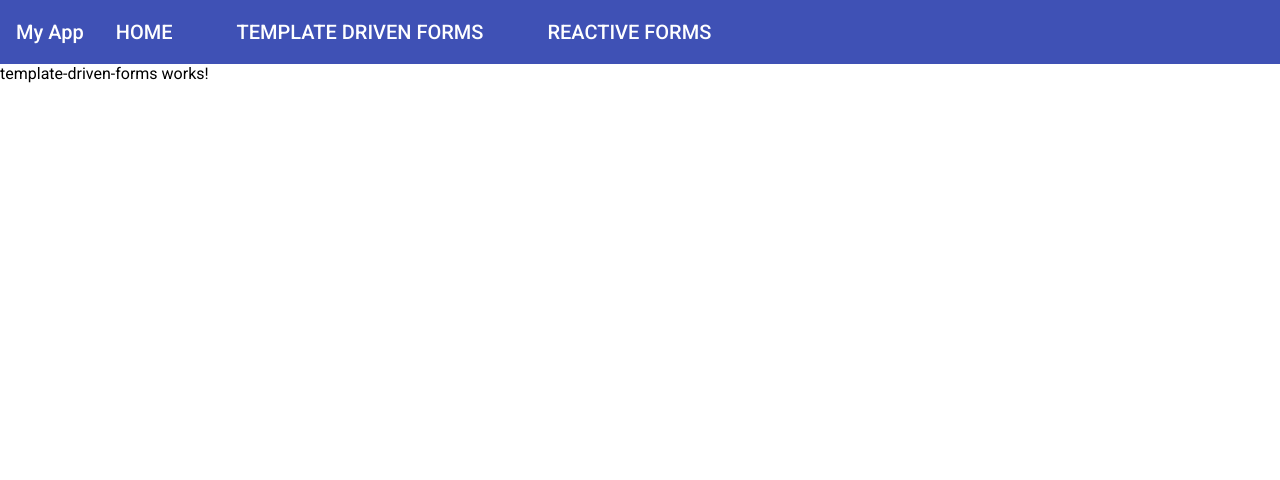
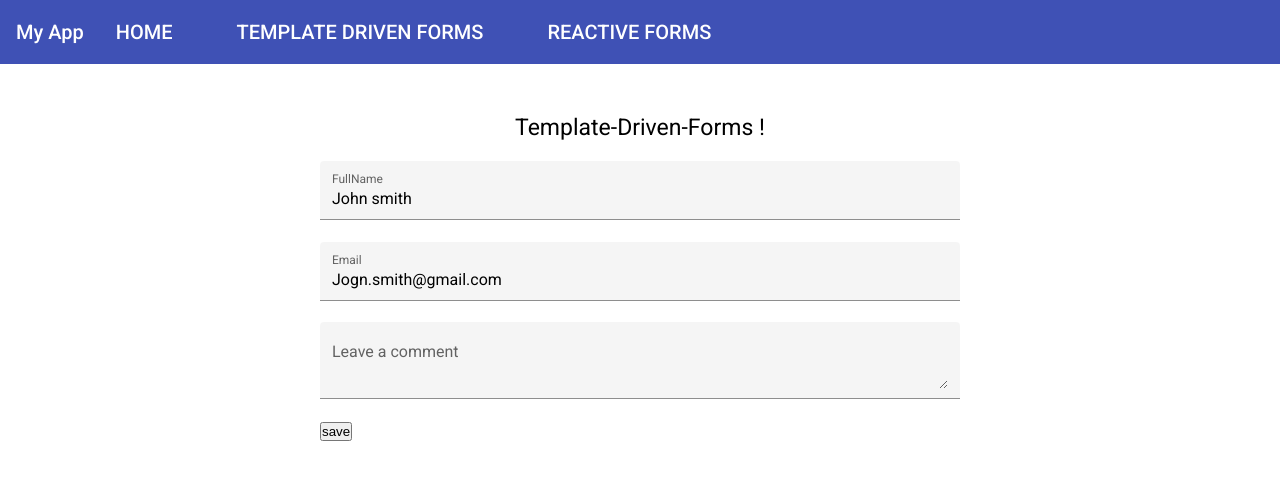
Before and after one commit to anasmak04/Angular-Forms-validation, an Angular app in the folder forms/: page /template in a window 1280 px wide. Shown: the top 480 px of the page. Built offline with nearby package versions, Linux system fonts and the light colour scheme.

Commit message:
build UI for component template driven

```diff
--- a/forms/src/app/template-driven-forms/template-driven-forms.component.css
+++ b/forms/src/app/template-driven-forms/template-driven-forms.component.css
@@ -0,0 +1,26 @@
+.example-form{
+    display: flex;
+    flex-direction: column;
+}
+
+.example-full-width{
+    width: 50%;
+    margin: 0 auto;
+    display: block;
+}
+
+.example-button-row{
+    width: 50%;
+    margin: 0 auto;
+    display: block;
+}
+
+.container{
+    display: flex;
+    justify-content: center;
+    align-items: center;
+    margin-top: 50px;
+    margin-bottom: 20px;
+    font-size: 23px;
+    text-transform: capitalize;
+}
--- a/forms/src/app/template-driven-forms/template-driven-forms.component.html
+++ b/forms/src/app/template-driven-forms/template-driven-forms.component.html
@@ -1 +1,27 @@
-<p>template-driven-forms works!</p>
+<div class="container">
+    <p>template-driven-forms !</p>
+
+</div>
+<form class="example-form">
+    <mat-form-field class="example-full-width" appearance="fill">
+      <mat-label>FullName</mat-label>
+      <input matInput placeholder="John smith" value="John smith">
+    </mat-form-field>
+
+    <mat-form-field class="example-full-width" appearance="fill">
+        <mat-label>Email</mat-label>
+        <input matInput placeholder="Email" value="Jogn.smith@gmail.com">
+      </mat-form-field>
+
+
+    <mat-form-field class="example-full-width" appearance="fill">
+      <mat-label>Leave a comment</mat-label>
+      <textarea matInput placeholder="Ex. It makes me feel..."></textarea>
+    </mat-form-field>
+
+    <section>
+        <div class="example-button-row">
+          <button mat-raised-button color="primary">save</button>
+        </div>
+      </section>
+  </form>
```
Also changed, not shown: forms/src/app/template-driven-forms/template-model/template-model.module.ts (added, +20 -0 lines).
